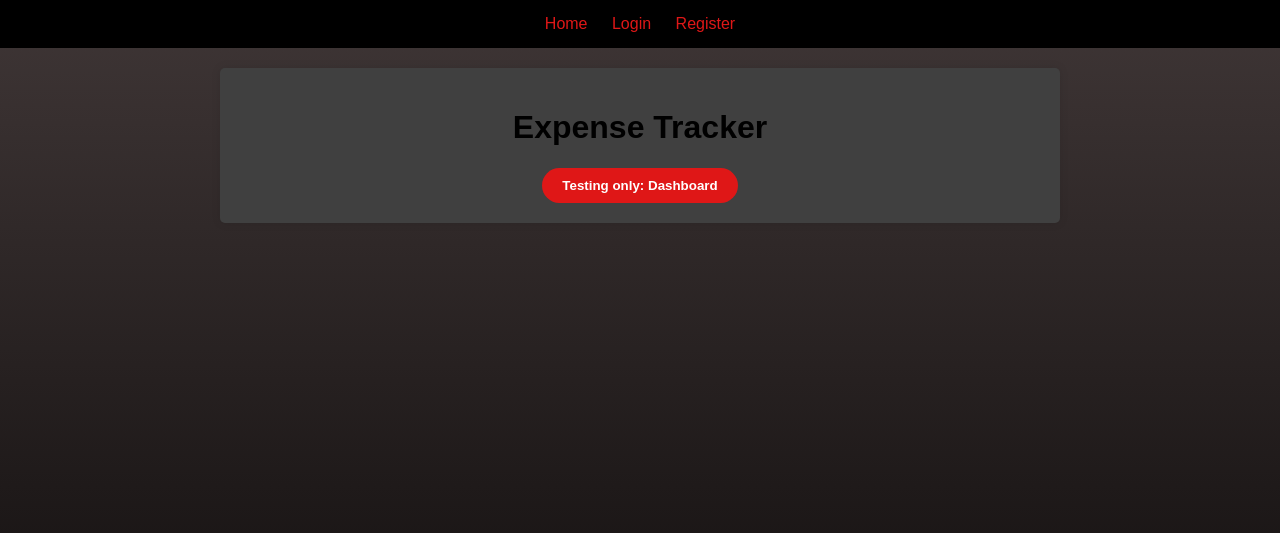
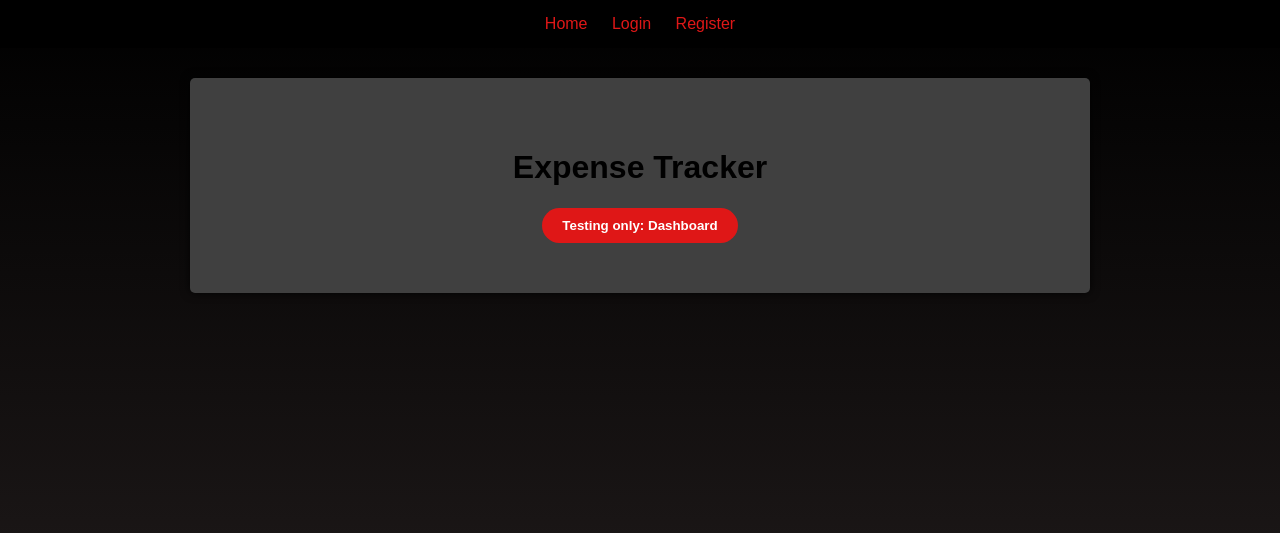
Before and after one commit to Boggio77/WalletWatch, a Flask app: page / in a window 1280 px wide. Shown: the top 533 px of the page. Run offline with Flask 3, Linux system fonts and the light colour scheme.

Commit message:
background gradient

```diff
--- a/static/styles.css
+++ b/static/styles.css
@@ -2,7 +2,7 @@ body {
     font-family: Arial, sans-serif;
     margin: 0;
     padding: 0;
-    background: linear-gradient(to bottom, #3f3636, #1f1a1a, #000000);
+    background: linear-gradient(to top, #3f3636, #1f1a1a, #000000);
     background-size: 100% 400%;
     animation: gradientScroll 1ms linear infinite;
     height: 100%;
@@ -12,19 +12,19 @@ body {
     font-family: Arial, sans-serif;
     margin: 0;
     padding: 0;
-    background: linear-gradient(to bottom, #3f3636, #000000);
-    background-size: 100% 120%;
+    background: linear-gradient(to top, #3f3636, #000000);
+    background-size: 100% 100%;
     animation: gradientScroll 1ms linear infinite;
     height: 100%;
 }
 
 .container {
     max-width: 800px;
-    margin: 20px auto;
-    padding: 20px;
+    margin: 30px auto;
+    padding: 50px;
     background-color: #404040;
     border-radius: 5px;
-    box-shadow: 0 0 10px rgba(0, 0, 0, 0.1);
+    box-shadow: 0 0 10px rgba(0, 0, 0, 0.8);
 }
 
 h1, h2, h3 {
@@ -34,6 +34,7 @@ h1, h2, h3 {
 
 form {
     margin-bottom: 20px;
+
 }
 
 .input-field {
```
